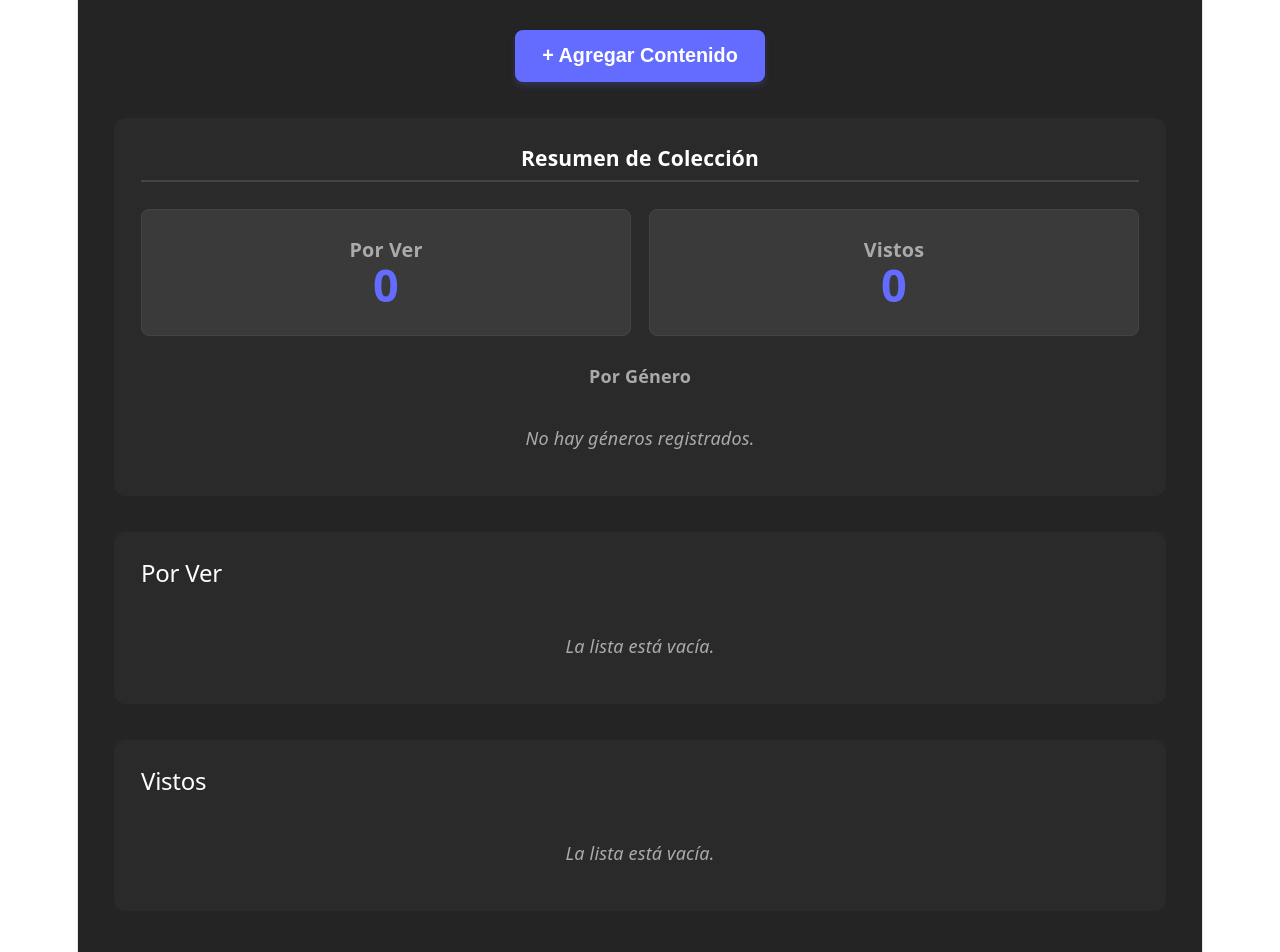
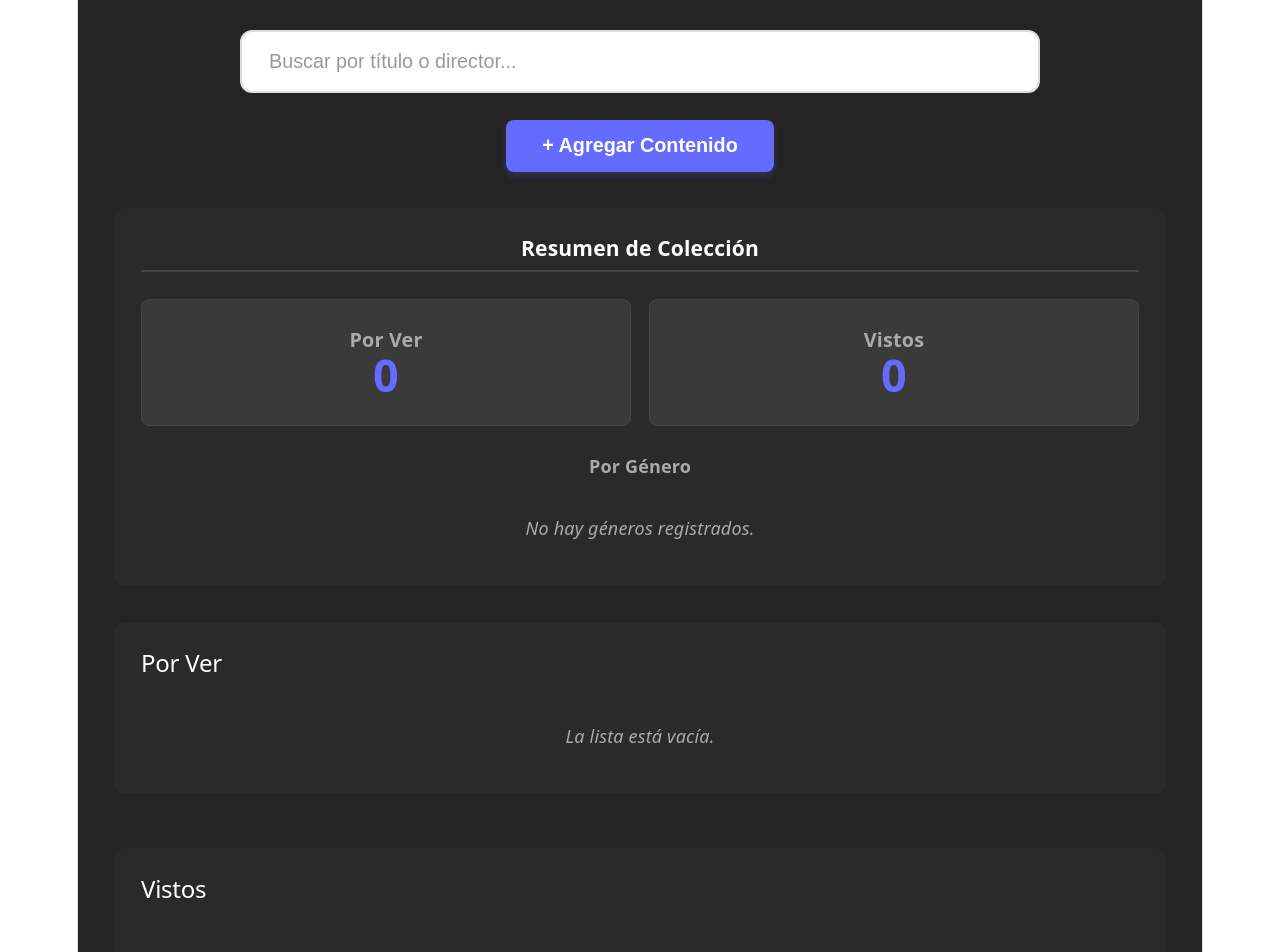
Before and after one commit to gonzalomolina-void/pwatpo1react, a React (Vite) app: page / in a window 1280 px wide. Shown: the part 100-1052 px from the top of the page. Built offline with nearby package versions, Linux system fonts and the light colour scheme.

Commit message:
feat: add search functionality with SearchBar component and update Home page layout

```diff
--- /dev/null
+++ b/src/components/common/SearchBar/SearchBar.css
@@ -0,0 +1,52 @@
+.search-container {
+  width: 100%;
+  max-width: 800px;
+}
+
+.search-input-wrapper {
+  position: relative;
+  display: flex;
+  align-items: center;
+}
+
+.search-input {
+  width: 100%;
+  padding: 1rem 3rem 1rem 1.5rem; /* Padding derecho extra para el botón */
+  border: 2px solid #ddd;
+  border-radius: 12px;
+  font-size: 1.1rem;
+  color: #333;
+  background-color: #fff;
+  transition: all 0.3s ease;
+  box-sizing: border-box;
+}
+
+.search-input::placeholder {
+  color: #999;
+}
+
+.search-input:focus {
+  outline: none;
+  border-color: #646cff;
+  box-shadow: 0 0 0 4px rgba(100, 108, 255, 0.1);
+}
+
+.search-clear-btn {
+  position: absolute;
+  right: 1rem;
+  background: none;
+  border: none;
+  font-size: 1.5rem;
+  color: #888;
+  cursor: pointer;
+  padding: 0.2rem;
+  line-height: 1;
+  transition: color 0.2s;
+  display: flex;
+  align-items: center;
+  justify-content: center;
+}
+
+.search-clear-btn:hover {
+  color: #333;
+}
--- /dev/null
+++ b/src/components/common/SearchBar/SearchBar.jsx
@@ -0,0 +1,33 @@
+import './SearchBar.css';
+
+const SearchBar = ({ value, onChange, placeholder = "Buscar..." }) => {
+  const handleClear = () => {
+    onChange('');
+  };
+
+  return (
+    <div className="search-container">
+      <div className="search-input-wrapper">
+        <input
+          type="text"
+          placeholder={placeholder}
+          value={value}
+          onChange={(e) => onChange(e.target.value)}
+          className="search-input"
+        />
+        {value && (
+          <button
+            className="search-clear-btn"
+            onClick={handleClear}
+            aria-label="Limpiar búsqueda"
+            type="button"
+          >
+            &times;
+          </button>
+        )}
+      </div>
+    </div>
+  );
+};
+
+export default SearchBar;
--- a/src/pages/Home/Home.css
+++ b/src/pages/Home/Home.css
@@ -8,13 +8,20 @@
 .home-actions {
   margin: 2rem 0;
   display: flex;
+  flex-direction: column;
+  gap: 1.5rem;
+  align-items: center;
+}
+
+.add-container {
+  display: flex;
   justify-content: center;
 }
 
 .btn-primary {
   background-color: #646cff;
   color: white;
-  padding: 0.8rem 1.5rem;
+  padding: 0.8rem 2rem;
   border: none;
   border-radius: 8px;
   font-size: 1.1rem;
@@ -34,17 +41,15 @@
   transform: translateY(0);
 }
 
-.home-stats {
-  margin-top: 3rem;
-  padding: 1.5rem;
-  background-color: #f9f9f9;
-  border-radius: 12px;
-  border: 1px solid #eee;
-  display: inline-block;
+.listas-section {
+  display: flex;
+  flex-direction: column;
+  gap: 1rem;
+  margin-top: 2rem;
 }
 
-.home-stats p {
-  font-size: 1.1rem;
-  color: #666;
-  margin: 0;
+@media (max-width: 768px) {
+  .home-container {
+    padding: 1rem;
+  }
 }
--- a/src/pages/Home/Home.jsx
+++ b/src/pages/Home/Home.jsx
@@ -1,9 +1,10 @@
-import { useState, useEffect } from 'react';
+import { useState, useEffect, useMemo } from 'react';
 import Titulo from '../../components/Titulo/Titulo';
 import FormularioAgregar from '../../components/FormularioAgregar/FormularioAgregar';
 import FormularioEditar from '../../components/FormularioEditar/FormularioEditar';
 import ListaContenido from '../../components/ListaContenido/ListaContenido';
 import ResumenEstadisticas from '../../components/ResumenEstadisticas/ResumenEstadisticas';
+import SearchBar from '../../components/common/SearchBar/SearchBar';
 import storageService from '../../services/storageService';
 import './Home.css';
 
@@ -11,6 +12,7 @@ const Home = () => {
   const [isModalOpen, setIsModalOpen] = useState(false);
   const [itemAEditar, setItemAEditar] = useState(null);
   const [contenido, setContenido] = useState([]);
+  const [searchTerm, setSearchTerm] = useState('');
 
   // Cargar datos iniciales desde el servicio (asíncrono)
   useEffect(() => {
@@ -55,20 +57,40 @@ const Home = () => {
     setItemAEditar(item);
   };
 
-  const porVer = contenido.filter(item => !item.vista);
-  const vistas = contenido.filter(item => item.vista);
+  // Lógica de filtrado memorizada para la US 7
+  const { porVer, vistas } = useMemo(() => {
+    const term = searchTerm.trim().toLowerCase();
+
+    const filtered = contenido.filter(item =>
+      term === '' ||
+      item.titulo.toLowerCase().includes(term) ||
+      item.director.toLowerCase().includes(term)
+    );
+
+    return {
+      porVer: filtered.filter(item => !item.vista),
+      vistas: filtered.filter(item => item.vista)
+    };
+  }, [contenido, searchTerm]);
 
   return (
     <main className="home-container">
       <Titulo text="Gestor de Películas y Series" />
 
       <div className="home-actions">
+        <SearchBar
+          value={searchTerm}
+          onChange={setSearchTerm}
+          placeholder="Buscar por título o director..."
+        />
+        <div className="add-container">
           <button
             className="btn-primary"
             onClick={() => setIsModalOpen(true)}
           >
             + Agregar Contenido
           </button>
+        </div>
       </div>
 
       <FormularioAgregar
```
Lines whose indentation alone changed are shown as unchanged.
